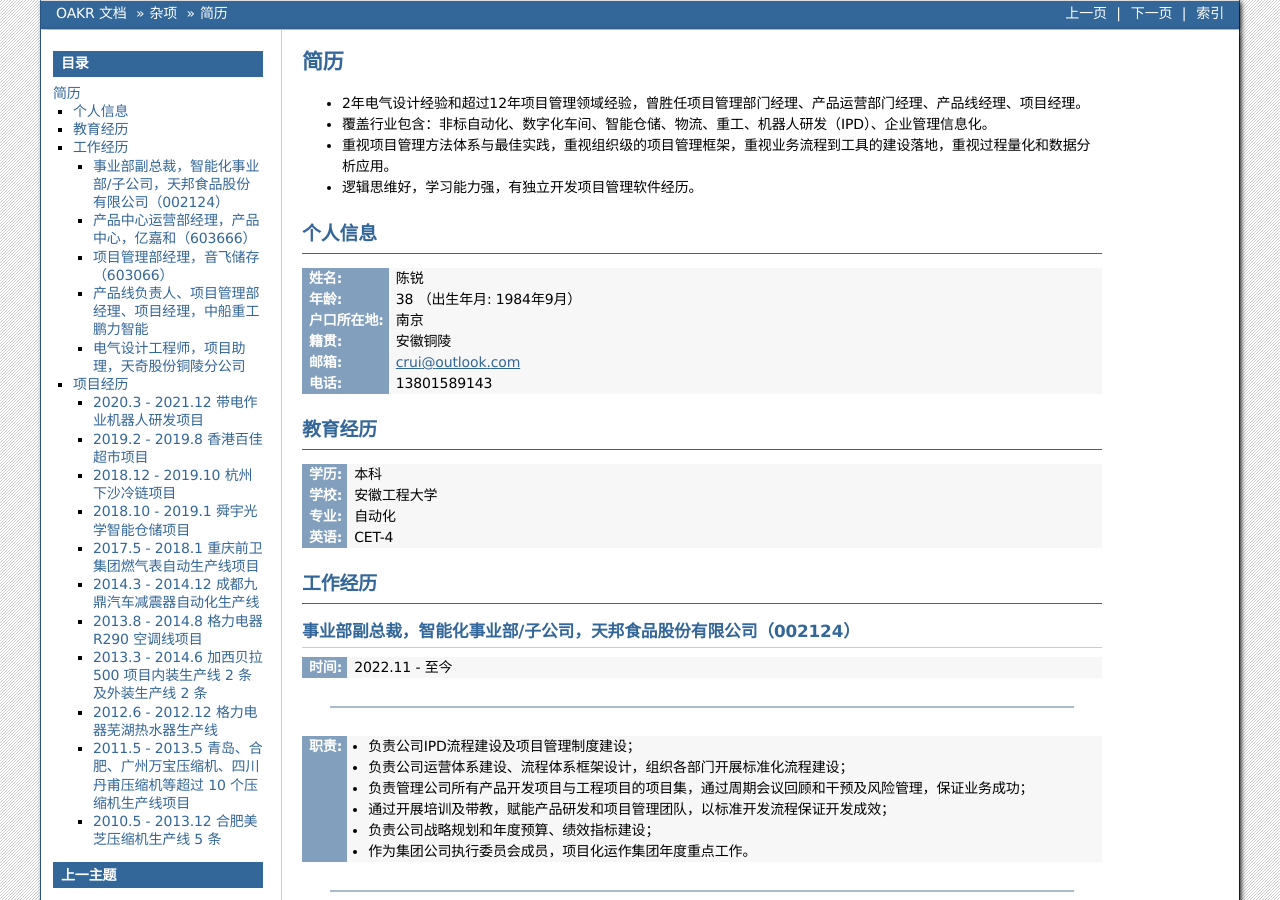
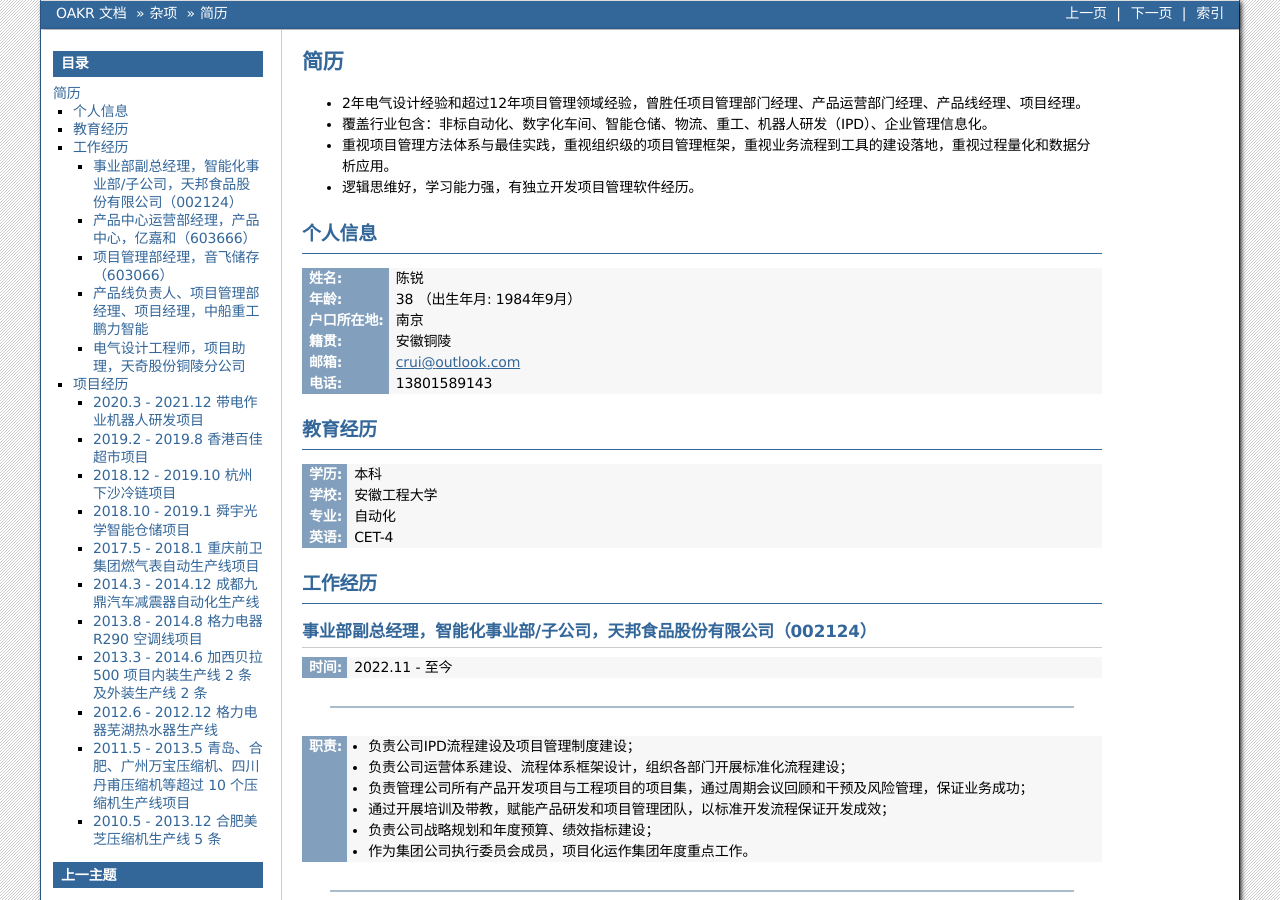
Before and after one commit to cruiurc/cruiurc.github.io, a Sphinx documentation site: the page built from source/miscellaneous/resume.rst, in a window 1280 px wide and 900 px high. Built offline with Sphinx 7.4.7, drawn with Linux system fonts in a browser that asks for light colours.

Commit message:
20230210

```diff
--- a/source/miscellaneous/resume.rst
+++ b/source/miscellaneous/resume.rst
@@ -26,7 +26,7 @@
 
 工作经历
 --------
-事业部副总裁，智能化事业部/子公司，天邦食品股份有限公司（002124）
+事业部副总经理，智能化事业部/子公司，天邦食品股份有限公司（002124）
 ~~~~~~~~~~~~~~~~~~~~~~~~~~~~~~~~~~~~~~~~~~~~~~~~~~~~~~
 :时间: 2022.11 - 至今
 
```
